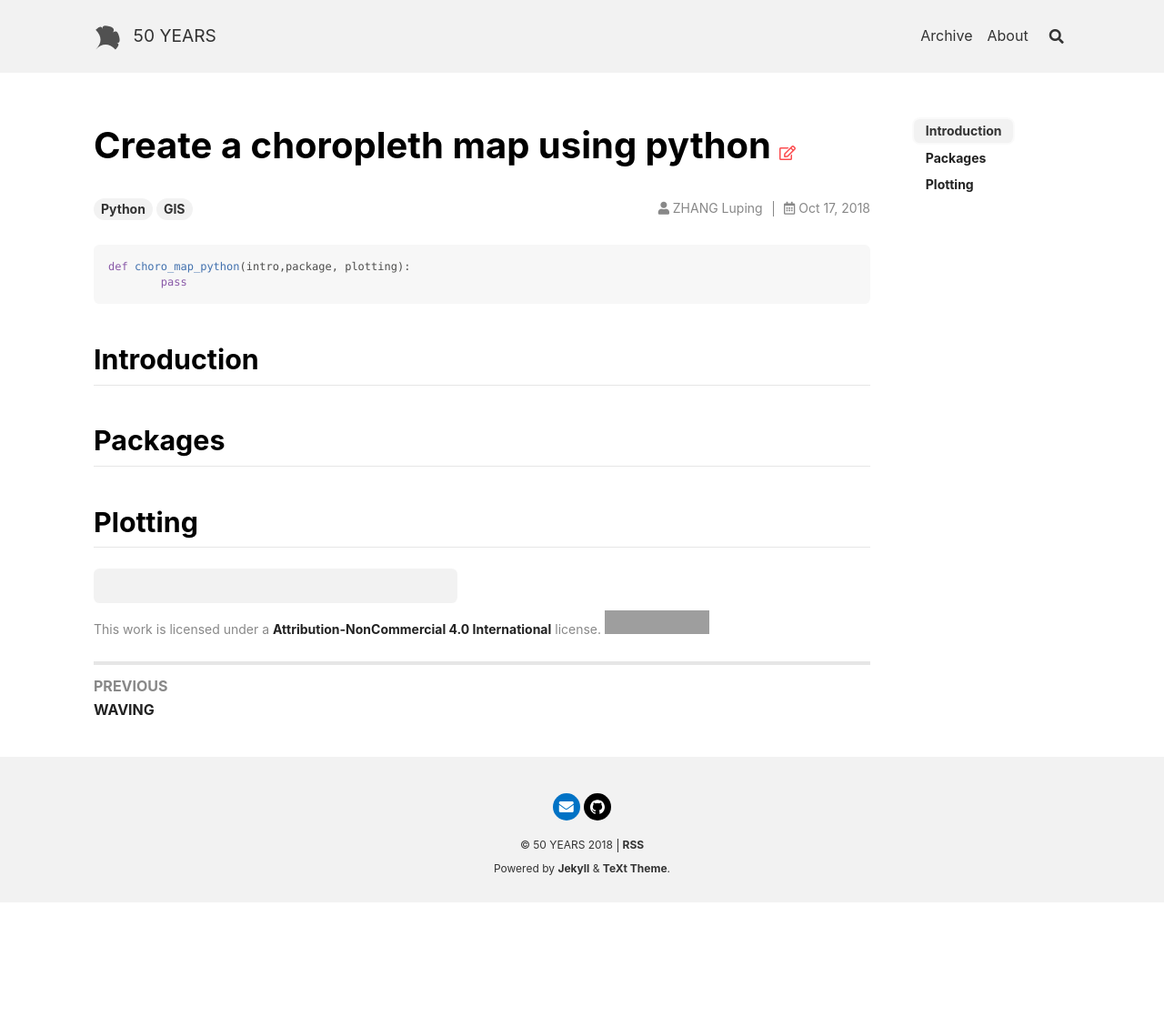
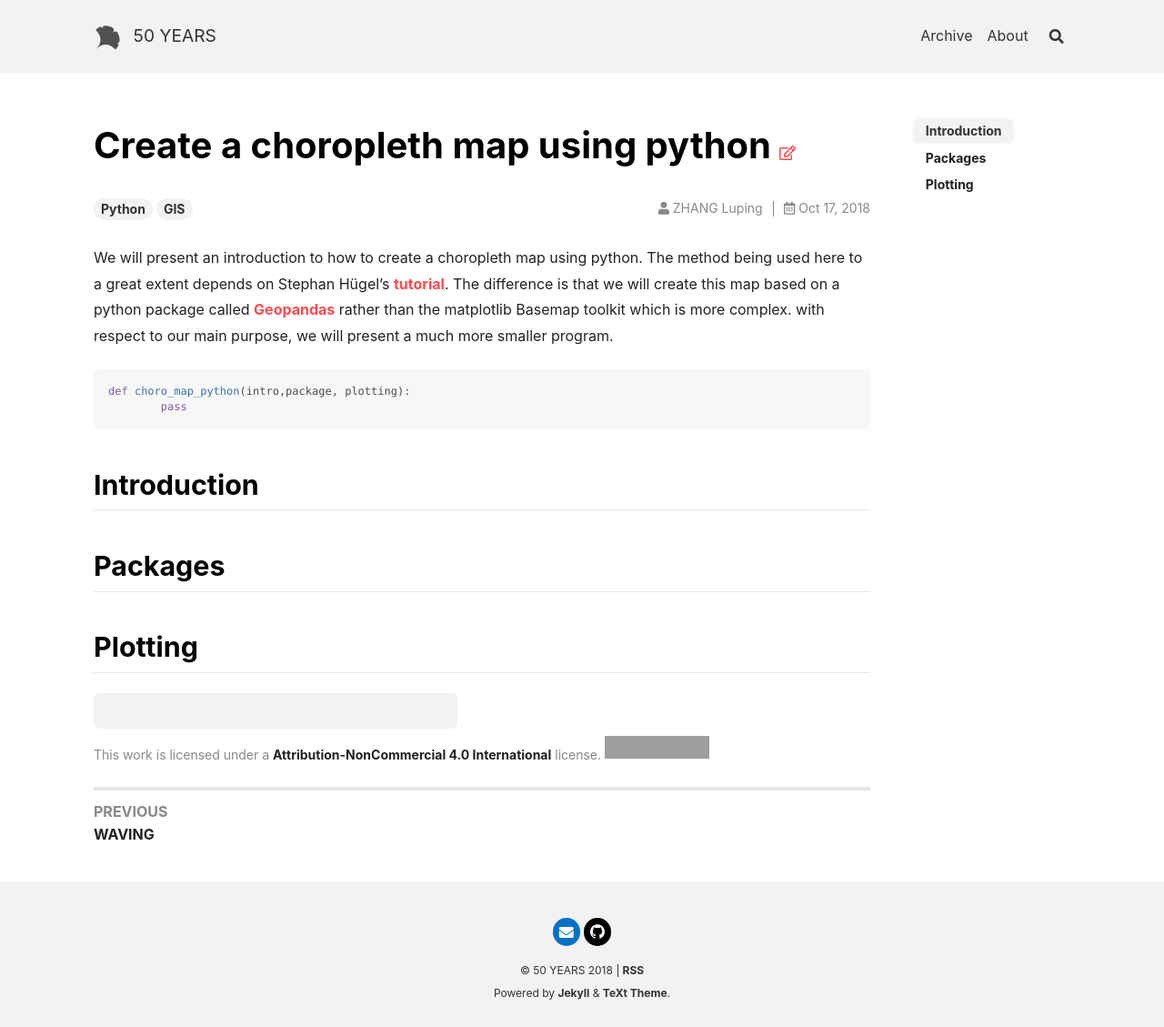
Before and after one commit to rolfcheung/rolf_cheung, a Jekyll site: the page built from _posts/2018-10-17-Create-a-choropleth-map-using-python.md, in a window 1280 px wide. Shown: the whole page at 91% size. Built offline with Jekyll 4.4.1, drawn with Linux system fonts in a browser that asks for light colours; nearby versions of some CDN libraries; before the commit the page ends 992 px from its top, so only the background shows below that; grey boxes are pictures that could not be loaded.

Commit message:
add introduction

````diff
--- a/_posts/2018-10-17-Create-a-choropleth-map-using-python.md
+++ b/_posts/2018-10-17-Create-a-choropleth-map-using-python.md
@@ -5,6 +5,9 @@ author: L. P. Zhang
 show_author_profile: true
 tags: Python GIS
 ---
+
+We will present an introduction to how to create a choropleth map using python.
+The method being used here to a great extent depends on Stephan Hügel's [tutorial](https://sensitivecities.com/so-youd-like-to-make-a-map-using-python-EN.html#.W8dd9hNKgXo). The difference is that we will create this map based on a python package called [Geopandas](http://geopandas.org/) rather than the matplotlib Basemap toolkit which is more complex. with respect to our main purpose, we will present a much more smaller program.
 
 
 ```python
````
